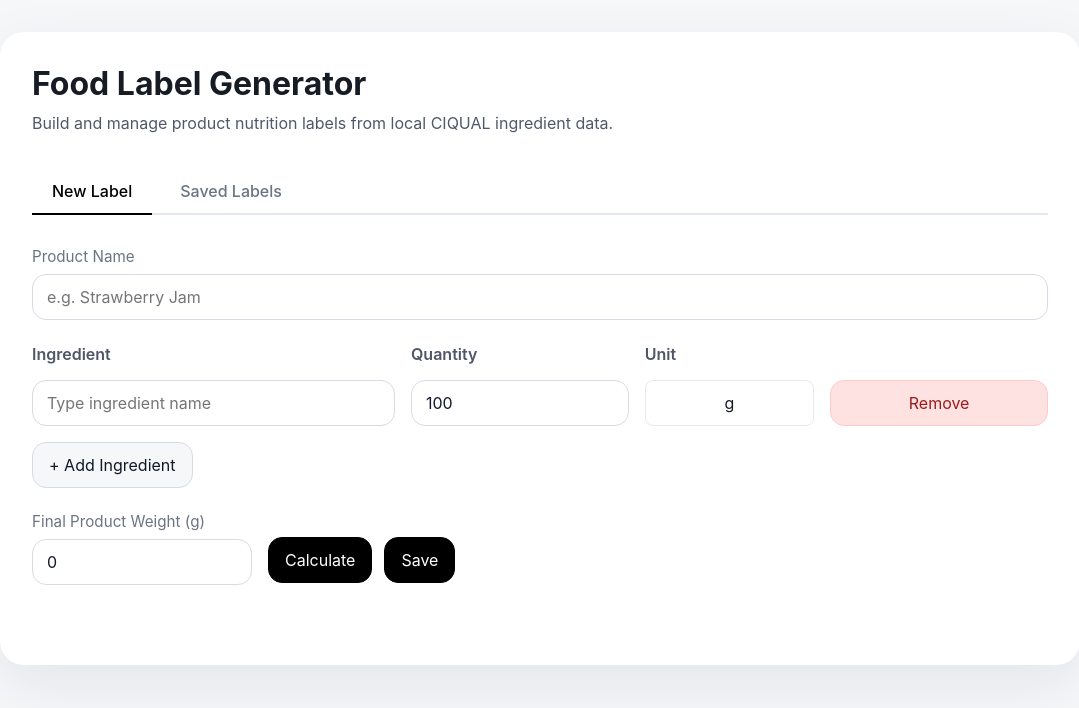
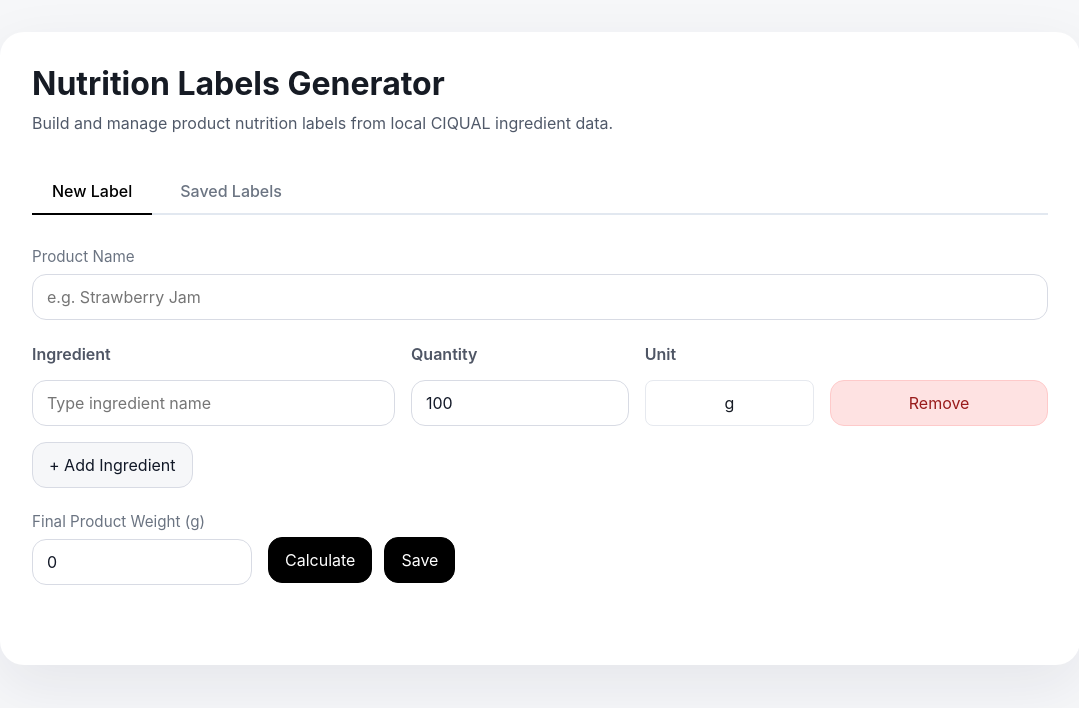
Before and after one commit to wild-strawberries/nutrition-labels-generator, a Next.js app: page / in a window 1280 px wide. Shown: the top 708 px of the page, without its empty margins (100-1179 px from the left). Built offline with nearby package versions, Linux system fonts and the light colour scheme.

Commit message:
Rename project to Nutrition Labels Generator (UI + package.json)

```diff
--- a/app/page.tsx
+++ b/app/page.tsx
@@ -379,7 +379,7 @@ export default function HomePage() {
       <section className="panel">
         <div className="header-row">
           <div>
-            <h1>Food Label Generator</h1>
+            <h1>Nutrition Labels Generator</h1>
             <p>Build and manage product nutrition labels from local CIQUAL ingredient data.</p>
           </div>
         </div>
--- a/package.json
+++ b/package.json
@@ -1,5 +1,5 @@
 {
-  "name": "food-label-generator",
+  "name": "nutrition-labels-generator",
   "version": "0.1.0",
   "private": true,
   "scripts": {
```
